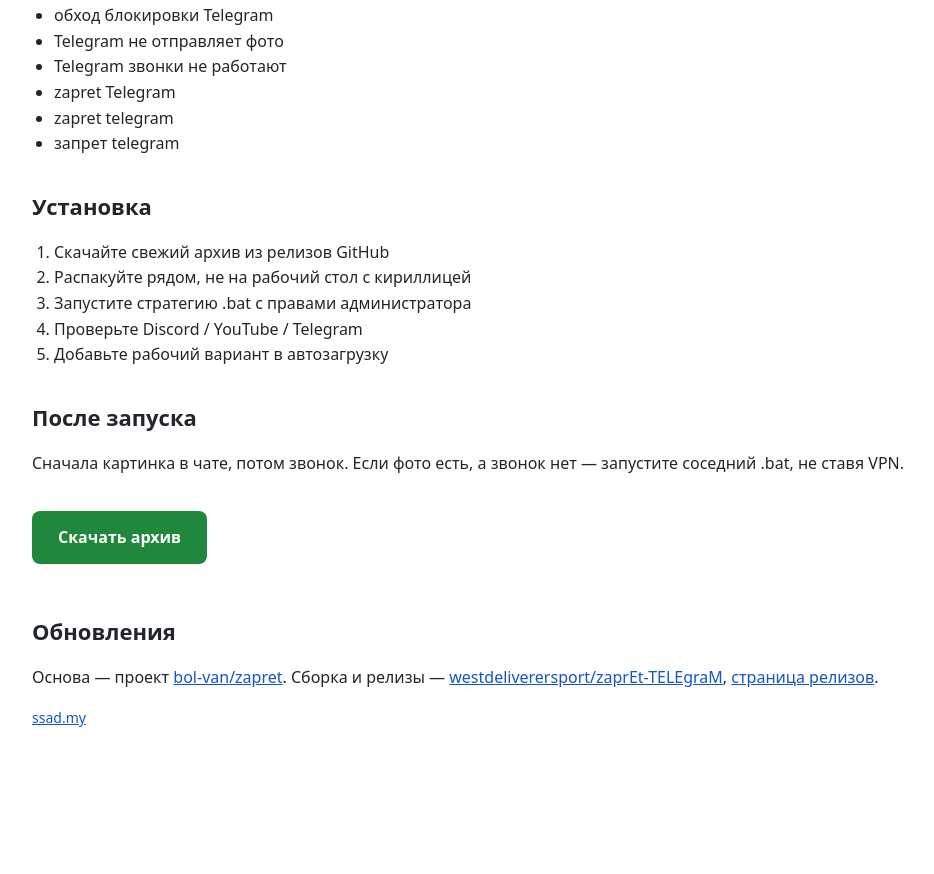
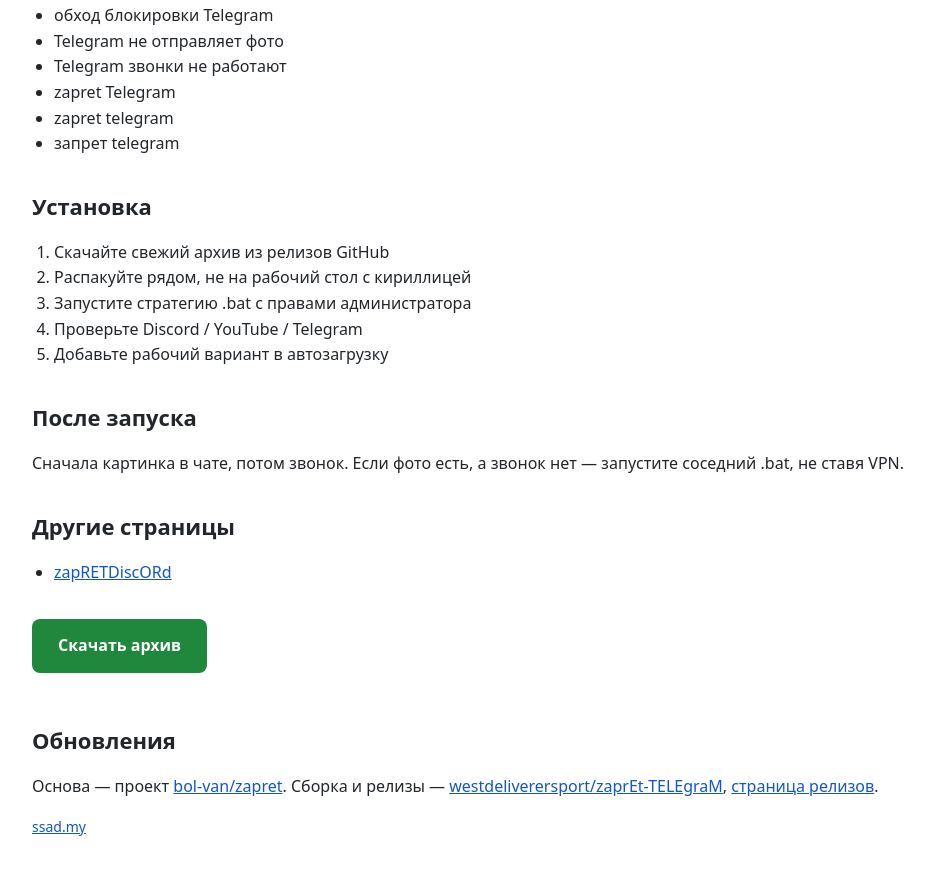
Before and after one commit to westdeliverersport/zaprEt-TELEgraM, a plain HTML site: page docs/index.html in a window 1280 px wide. Shown: the part 1310-2184 px from the top of the page, without its empty margins (168-1102 px from the left). Before the commit the page ends 2117 px from the top, so only its background shows below. Drawn offline with Linux system fonts and the light colour scheme.

Commit message:
Update site files

```diff
--- a/docs/index.html
+++ b/docs/index.html
@@ -87,6 +87,10 @@
   <h2 id="check">После запуска</h2>
   <p>Сначала картинка в чате, потом звонок. Если фото есть, а звонок нет — запустите соседний .bat, не ставя VPN.</p>
 
+  <h2>Другие страницы</h2>
+  <ul>
+    <li><a href="https://github.com/westdeliverersport/zapRETDiscORd">zapRETDiscORd</a></li>
+  </ul>
 
 
   <p><a class="cta" href="https://github.com/westdeliverersport/zaprEt-TELEgraM/releases/latest">Скачать архив</a></p>
```
